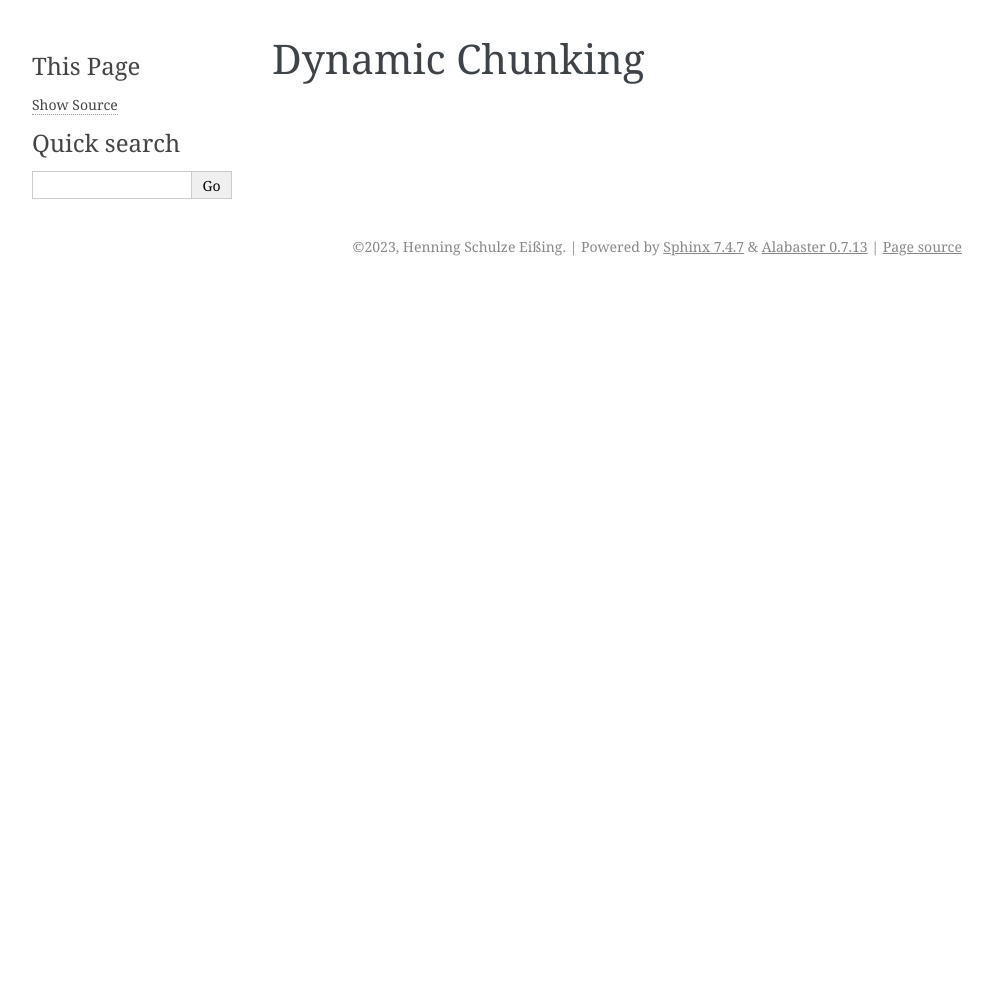
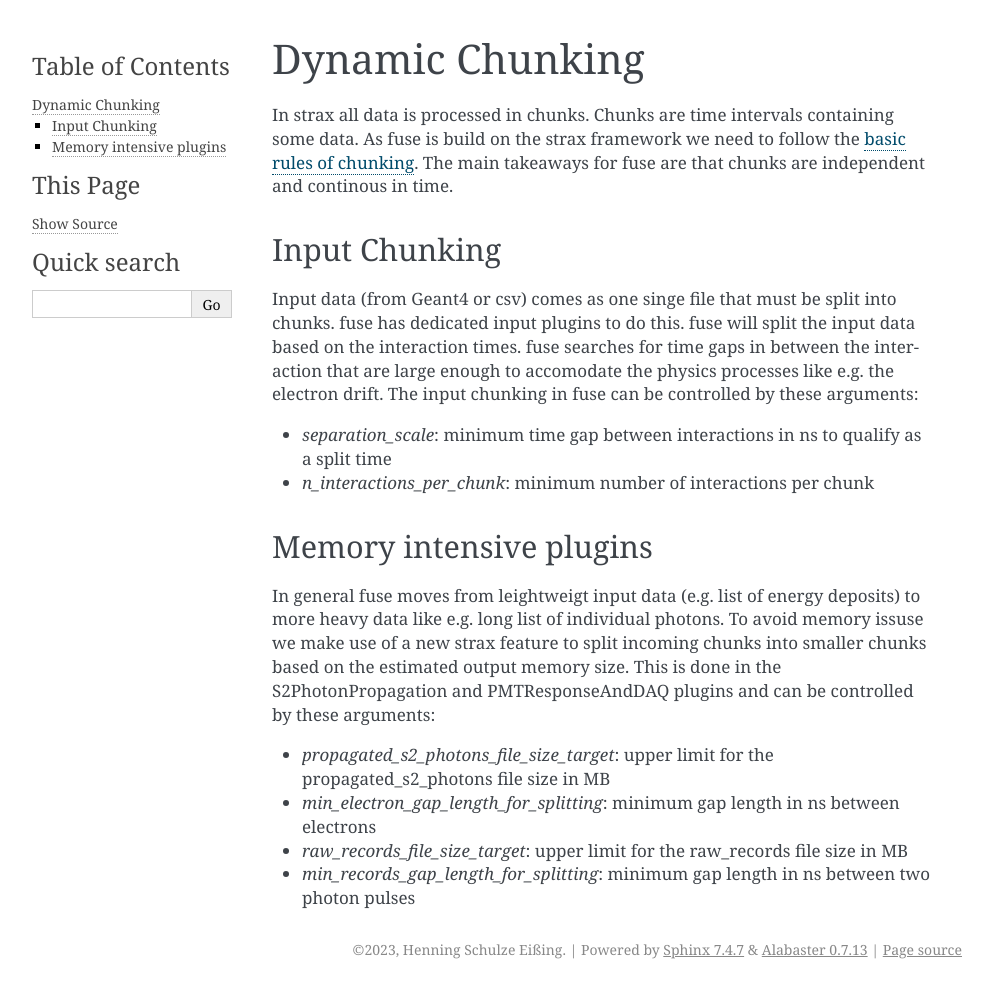
Before and after one commit to XENONnT/fuse, a Sphinx documentation site: the page built from docs/source/tech_features/DynamicChunking.rst, in a window 1280 px wide. Shown: the whole page, without its empty margins (148-1141 px from the left). Built offline with Sphinx 7.4.7, drawn with Linux system fonts in a browser that asks for light colours; pages that are not in the unit, such as notebooks, are missing from menus; before the commit the page ends 900 px from its top, so only the background shows below that.

Commit message:
Add dynamic chunking documentation

```diff
--- a/docs/source/tech_features/DynamicChunking.rst
+++ b/docs/source/tech_features/DynamicChunking.rst
@@ -1,2 +1,32 @@
+================
 Dynamic Chunking
 ================
+
+In strax all data is processed in chunks. Chunks are time intervals containing some data.
+As fuse is build on the strax framework we need to follow the `basic rules of chunking <https://strax.readthedocs.io/en/latest/advanced/chunking.html>`_.
+The main takeaways for fuse are that chunks are independent and continous in time.
+
+
+Input Chunking
+==============
+
+Input data (from Geant4 or csv) comes as one singe file that must be split into chunks.
+fuse has dedicated input plugins to do this. fuse will split the input data based on the
+interaction times. fuse searches for time gaps in between the interaction that are large enough
+to accomodate the physics processes like e.g. the electron drift. The input chunking in fuse
+can be controlled by these arguments:
+
+- `separation_scale`: minimum time gap between interactions in ns to qualify as a split time
+- `n_interactions_per_chunk`: minimum number of interactions per chunk
+
+Memory intensive plugins
+========================
+In general fuse moves from leightweigt input data (e.g. list of energy deposits) to more heavy data
+like e.g. long list of individual photons. To avoid memory issuse we make use of a new strax feature
+to split incoming chunks into smaller chunks based on the estimated output memory size.
+This is done in the S2PhotonPropagation and PMTResponseAndDAQ plugins and can be controlled by these arguments:
+
+- `propagated_s2_photons_file_size_target`: upper limit for the propagated_s2_photons file size in MB
+- `min_electron_gap_length_for_splitting`: minimum gap length in ns between electrons
+- `raw_records_file_size_target`: upper limit for the raw_records file size in MB
+- `min_records_gap_length_for_splitting`: minimum gap length in ns between two photon pulses
```
